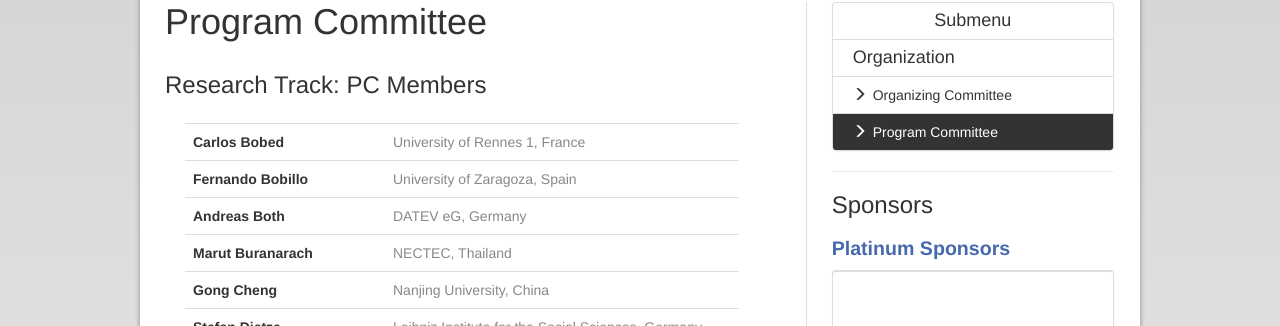
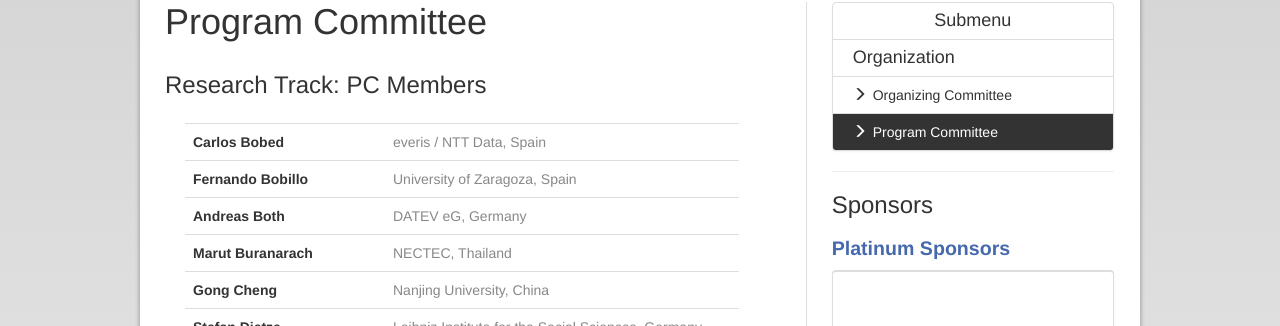
Before and after one commit to IJCKGconference/JIST2018, a Jekyll site: the page built from pages/organization/program-committee.html, in a window 1280 px wide and 900 px high. Shown: the part 389-715 px from the top of the window. Built offline with Jekyll 4.4.1, drawn with Linux system fonts in a browser that asks for light colours; comment, search, counter and statistics services are not loaded.

Commit message:
Carlosさんの所属更新

```diff
--- a/pages/organization/program-committee.html
+++ b/pages/organization/program-committee.html
@@ -24,7 +24,7 @@ status: published
 <table class="table iswc-pc">
 	<tr>
 		<td>Carlos Bobed</td>
-		<td>University of Rennes 1, France</td>
+		<td>everis / NTT Data, Spain</td>
 	</tr>
 	<tr>
 		<td>Fernando Bobillo</td>
```
